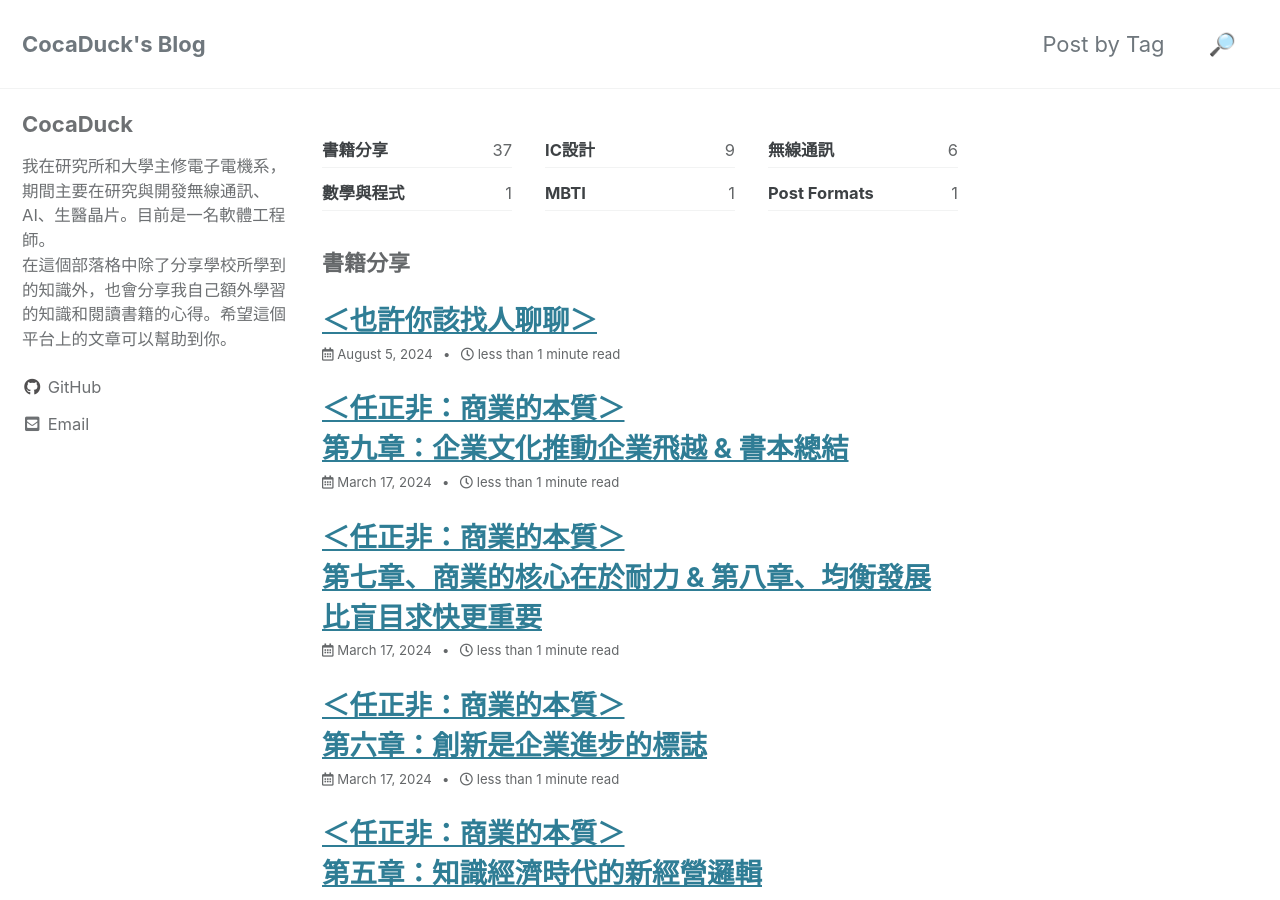
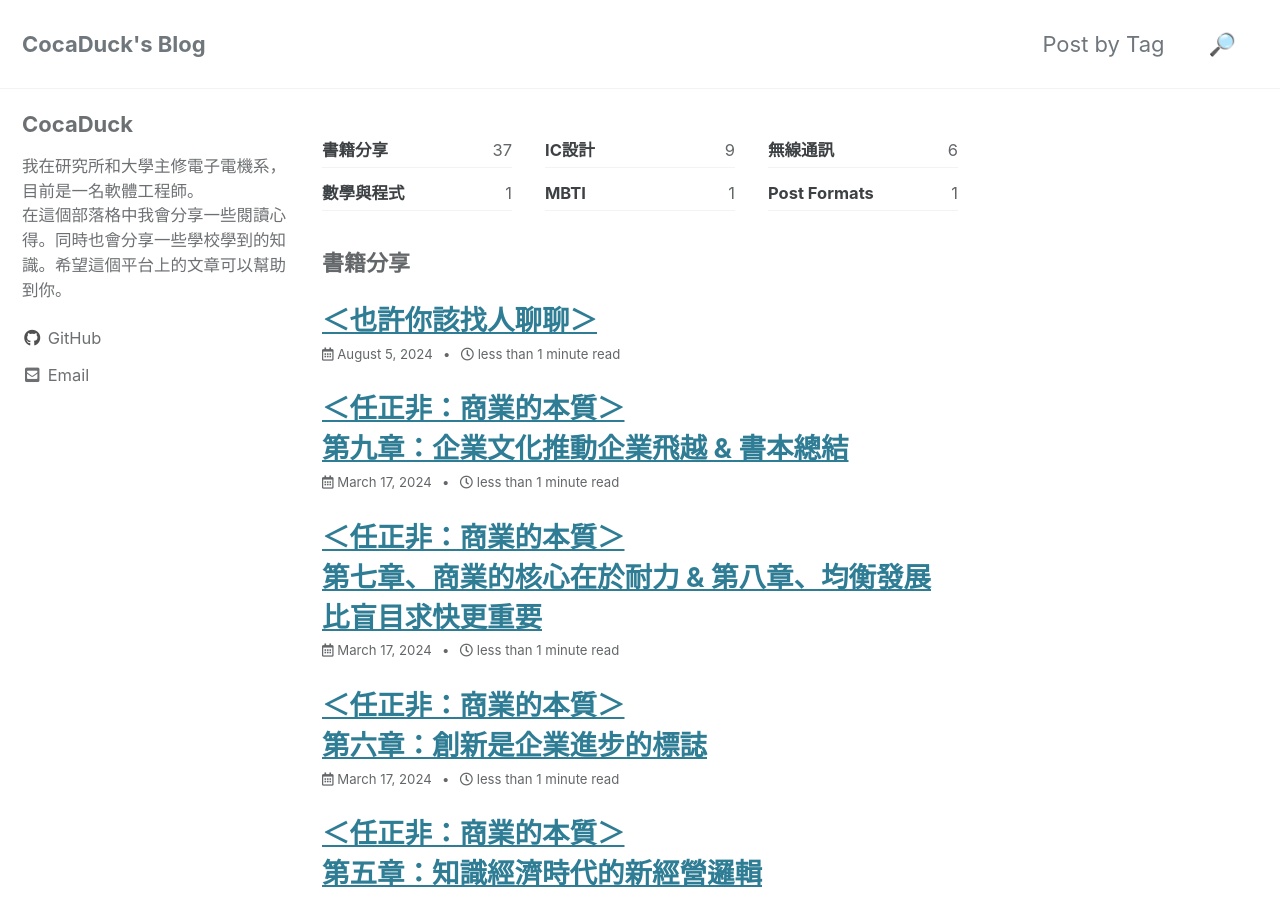
Before and after one commit to cocaduck/cocaduck.github.io, a Jekyll site: the page built from index.html, in a window 1280 px wide and 900 px high. Built offline with Jekyll 4.4.1, drawn with Linux system fonts in a browser that asks for light colours; cached includes are drawn as plain includes; the list of posts is cut into pages by our own code.

Commit message:
update 0805

```diff
--- a/_config.yml
+++ b/_config.yml
@@ -108,8 +108,7 @@ analytics:
 author:
   name             : "CocaDuck"
   avatar           : # path of avatar image, e.g. "/assets/images/bio-photo.jpg"
-  bio              : "我在研究所和大學主修電子電機系，期間主要在研究與開發無線通訊、AI、生醫晶片。目前是一名軟體工程師。<br>在這個部落格中除了分享學校所學到的知識外，也會分享我自己額外學習的知識和閱讀書籍的心得。希望這個平台上的文章可以幫助到你。"
-  # bio              : "I study electrical and electronic engineering for BS and MS, respectively. My experience includes developing wireless communication and biomedical chips. Apart from this, I love to read various kind of books.<br><br> In this blog, I would share my opinions after reading a book and some knowledge I've learned from school!"
+  bio              : "我在研究所和大學主修電子電機系，目前是一名軟體工程師。<br>在這個部落格中我會分享一些閱讀心得。同時也會分享一些學校學到的知識。希望這個平台上的文章可以幫助到你。"
   location         :
   email            : cocaduck943@gmail.com
   links:
```
